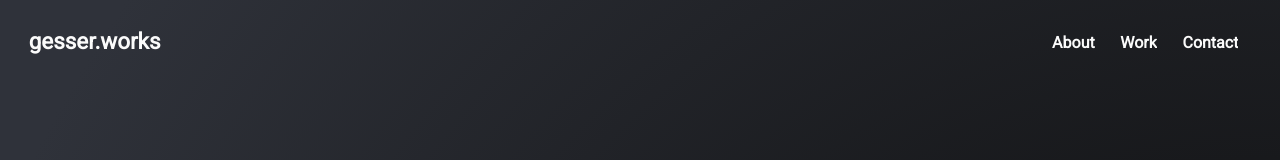
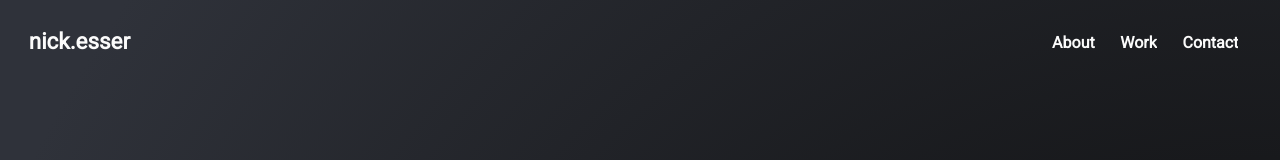
Before and after one commit to kcinesser/portfolio, a React (Create React App) app: page / in a window 1280 px wide. Shown: the top 160 px of the page. Built offline with nearby package versions, Linux system fonts and the light colour scheme.

Commit message:
Router issue.

```diff
--- a/src/components/layout/InternalNav.js
+++ b/src/components/layout/InternalNav.js
@@ -6,7 +6,7 @@ export default class Nav extends Component {
     return (
       <div className="navbar">
         <div className="navbar__logo">
-          <Link to="/portfolio/">gesser.works</Link>
+          <Link to="/portfolio/">nick.esser</Link>
         </div>
         <div className="navbar__nav">
           <ul>
--- a/src/components/layout/Nav.js
+++ b/src/components/layout/Nav.js
@@ -6,7 +6,7 @@ export default class Nav extends Component {
     return (
       <div className="navbar">
         <div className="navbar__logo">
-          <Link to="/portfolio/">gesser.works</Link>
+          <Link to="/portfolio/">nick.esser</Link>
         </div>
         <div className="navbar__nav">
           <ul>
```
